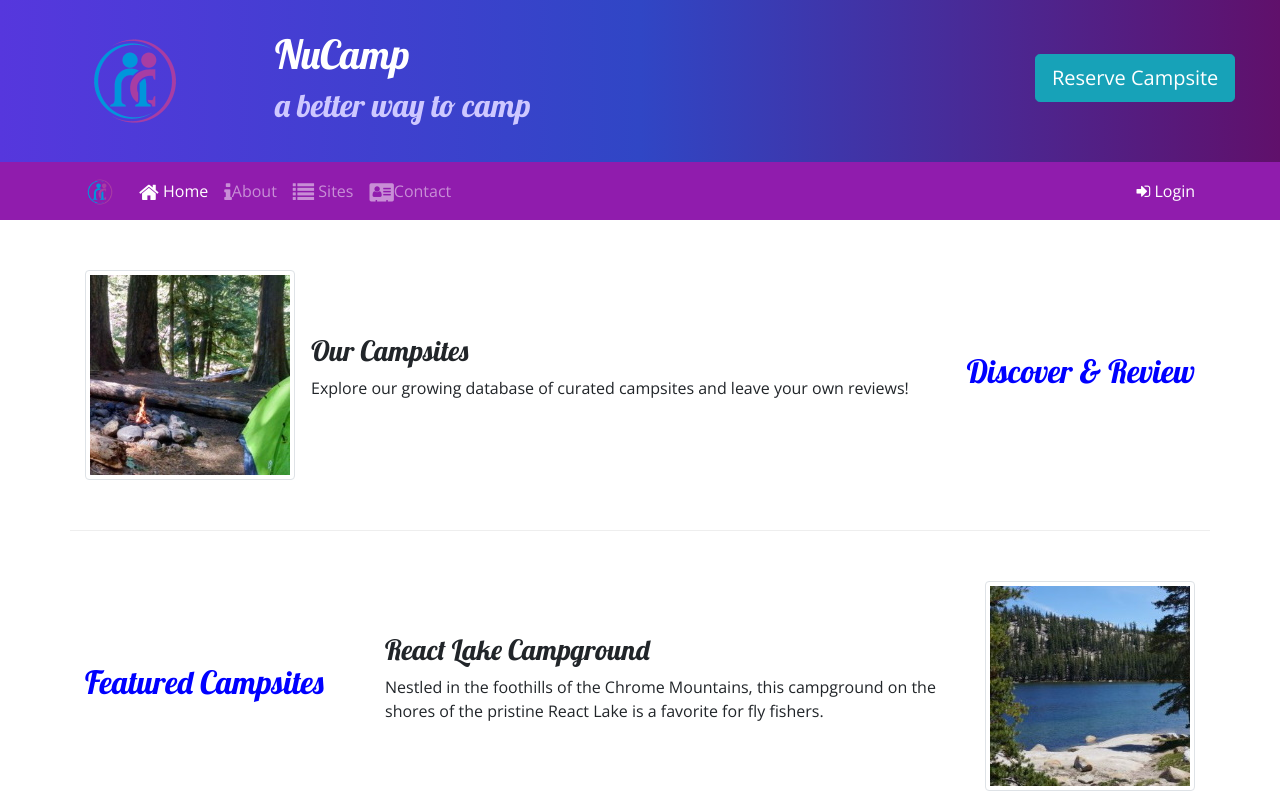
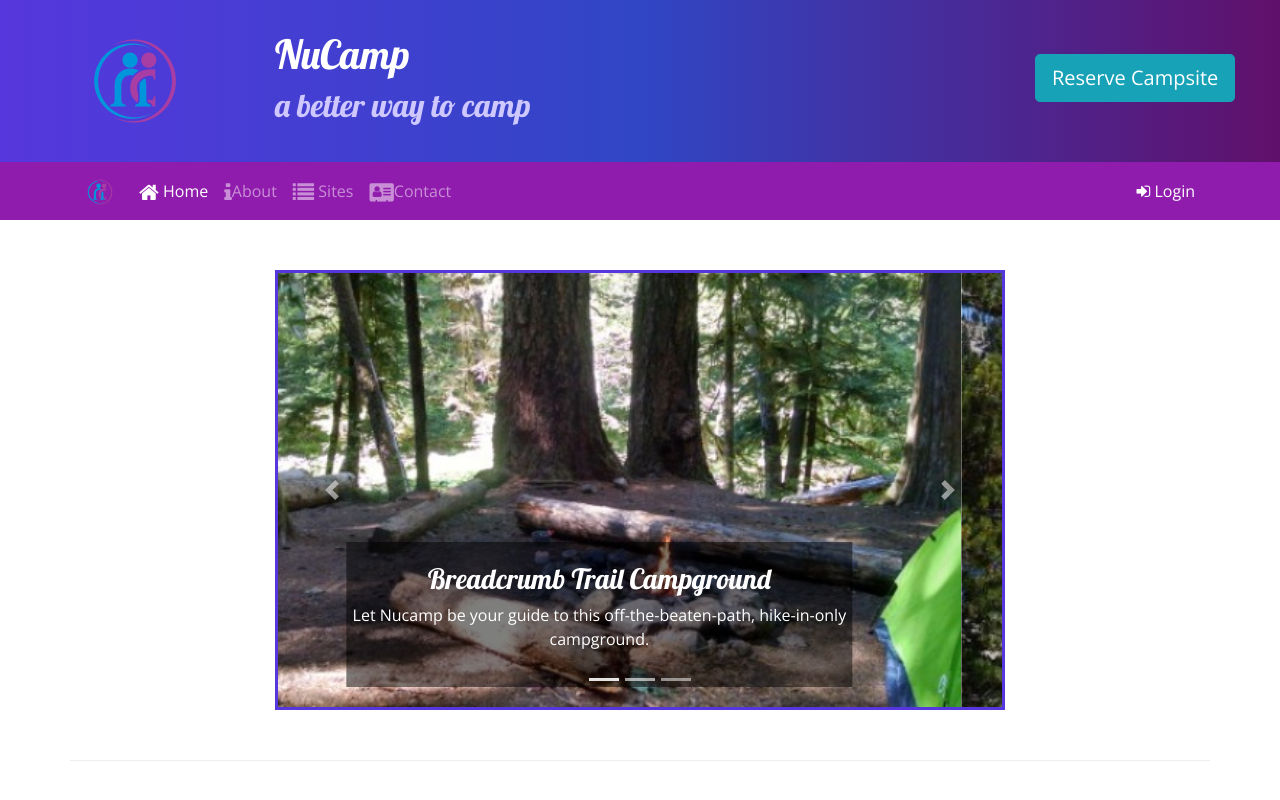
Before and after one commit to ora97/nucampsite, a website: page index.html in a window 1280 px wide. Shown: the top 800 px of the page. Drawn offline with nearby package versions, Linux system fonts and the light colour scheme.

Commit message:
Carousel

```diff
--- a/css/styles.css
+++ b/css/styles.css
@@ -40,3 +40,11 @@ a, a:hover {
     color: inherit;
     text-decoration: none;
 }
+
+.carousel-caption {
+    background-color: rgba(0, 0, 0, 0.5);
+}
+
+.carousel {
+    border: solid #5637DD;
+}
--- a/index.html
+++ b/index.html
@@ -21,7 +21,6 @@
 <body>
 
     <header class="jumbotron jumbotron-fluid">
-
         <div class="container">
             <div class="row">
                 <div class="col-4 col-sm-3 col-md-2 align-self-center">
@@ -32,8 +31,9 @@
                     <h2>a better way to camp</h2>
                 </div>
                 <div class="col-md-4 col-xl-2 mt-4">
-                    <a href="#reserveForm" role="button" class="btn btn-info btn-lg text-nowrap" data-toggle="tooltip" data-placement="bottom" data-html="true" title="Or call us at <br /><strong> 1-206-555-1234</strong>">Reserve Campsite</a>
-
+                    <a href="#reserveForm" role="button" class="btn btn-info btn-lg text-nowrap" data-toggle="tooltip"
+                        data-placement="bottom" data-html="true"
+                        title="Or call us at <br /><strong> 1-206-555-1234</strong>">Reserve Campsite</a>
                 </div>
             </div>
         </div>
@@ -76,11 +76,13 @@
                             <div class="form-row">
                                 <div class="form-group col-12">
                                     <label class="sr-only" for="loginEmail">Email address</label>
-                                    <input type="email" class="form-control form-control-sm" id="loginEmail" placeholder="Enter email">
+                                    <input type="email" class="form-control form-control-sm" id="loginEmail"
+                                        placeholder="Enter email">
                                 </div>
                                 <div class="form-group col-12">
                                     <label class="sr-only" for="loginPassword">Password</label>
-                                    <input type="password" class="form-control form-control-sm" id="loginPassword" placeholder="Password">
+                                    <input type="password" class="form-control form-control-sm" id="loginPassword"
+                                        placeholder="Password">
                                 </div>
                                 <div class="col">
                                     <div class="form-check">
@@ -90,7 +92,8 @@
                                 </div>
                             </div>
                             <div class="form-row">
-                                <button type="button" class="btn btn-secondary btn-sm ml-auto" data-dismiss="modal">Cancel</button>
+                                <button type="button" class="btn btn-secondary btn-sm ml-auto"
+                                    data-dismiss="modal">Cancel</button>
                                 <button type="submit" class="btn btn-primary btn-sm ml-1">Sign in</button>
                             </div>
                         </form>
@@ -101,6 +104,51 @@
     </div>
 
     <div class="container">
+        <div class="row row-content">
+            <div class="col-md-8 mx-auto">
+                <div id="homeCarousel" class="carousel slide" data-ride="carousel">
+                    <ol class="carousel-indicators">
+                        <li data-target="#homeCarousel" data-slide-to="0" class="active"></li>
+                        <li data-target="#homeCarousel" data-slide-to="1"></li>
+                        <li data-target="#homeCarousel" data-slide-to="2"></li>
+                    </ol>
+                        <div class="carousel-inner">
+                            <div class="carousel-item active">
+                                <img class="d-block w-100" src="img/breadcrumb-trail.jpg" alt="Breadcrumb Trail Campground">
+                                <div class="carousel-caption">
+                                    <h3>Breadcrumb Trail Campground</h3>
+                                    <p class="d-none d-sm-block">Let Nucamp be your guide to this off-the-beaten-path, hike-in-only campground.</p>
+                                </div>
+                            </div>
+                            <div class="carousel-item">
+                                <img class="d-block w-100" src="img/react-lake.jpg" alt="Breadcrumb Trail Campground">
+                                <div class="carousel-caption">
+                                    <h3>React Lake Campground</h3>
+                                    <p class="d-none d-sm-block">Nestled in the foothills of the Chrome Mountains, this campground on the shores of the pristine React Lake is a favorite for fly fishers.
+                                    </p>
+                                </div>
+                            </div>
+                            <div class="carousel-item">
+                                <img class="d-block w-100" src="img/chrome-river.jpg" alt="Breadcrumb Trail Campground">
+                                <div class="carousel-caption">
+                                    <h3>Chrome River Campground</h3>
+                                    <p class="d-none d-sm-block">Spend a few sunny days and starry nights beneath a canopy of old-growth firs at this enchanting spot by the Chrome River.
+                                    </p>
+                                </div>
+                            </div>
+                        </div>
+                    <a href="#homeCarousel" class="carousel-control-prev" role="button" data-slide="prev">
+                        <span class="carousel-control-prev-icon"></span>
+                        <span class="sr-only">Previous</span>
+                    </a>
+                    <a href="#homeCarousel" class="carousel-control-next" role="button" data-slide="next">
+                        <span class="carousel-control-next-icon"></span>
+                        <span class="sr-only">Next</span>
+                    </a>
+                </div>
+            </div>
+        </div>
+
         <div class="row row-content align-items-center">
             <div class="col-sm-4 order-sm-last col-md-3">
                 <h2 class="text-sm-right">Discover & Review</h2>
@@ -123,10 +171,9 @@
             <div class="col-sm-4 col-md-3">
                 <h2>Featured Campsites</h2>
             </div>
-
             <div class="col">
                 <div class="media">
-                    <div class="container align-self-center">
+                    <div class="align-self-center">
                         <h3>React Lake Campground</h3>
                         <p class="d-none d-sm-block">Nestled in the foothills of the Chrome Mountains, this campground
                             on the
@@ -181,7 +228,8 @@
                             <div class="row">
                                 <label class="col-sm-6 col-form-label" for="date">Date</label>
                                 <div class="col">
-                                    <input class="form-control" type="date" id="date" name="date" placeholder="mm/dd/yyyy">
+                                    <input class="form-control" type="date" id="date" name="date"
+                                        placeholder="mm/dd/yyyy">
                                 </div>
 
                             </div>
@@ -198,7 +246,6 @@
                     </div>
                     </form>
 
-                    </div>
                 </div>
             </div>
         </div>
```
Lines whose indentation alone changed are shown as unchanged.
